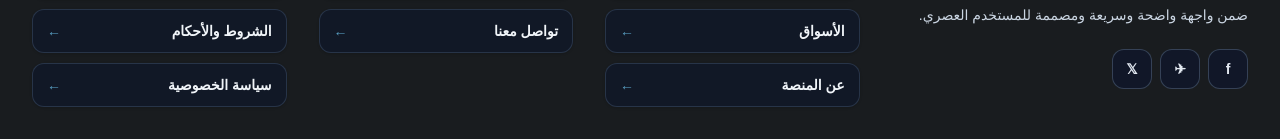
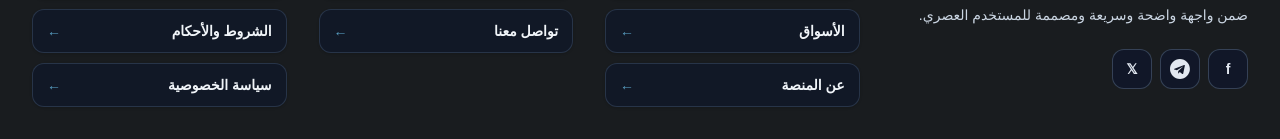
Before and after one commit to ffgg35646-ops/arab-trade, a Next.js app: page / in a window 1280 px wide. Shown: the part 2921-3060 px from the top of the page. Built offline with nearby package versions, Linux system fonts and the light colour scheme; no server answers.

Commit message:
Use proper Telegram brand icon in footer

```diff
--- a/components/Footer.tsx
+++ b/components/Footer.tsx
@@ -83,16 +83,22 @@ export default function Footer({ showOnInternal = false }: { showOnInternal?: bo
             <div className="mt-3 flex items-center gap-2 sm:mt-5">
               {[
                 ["f", "#"],
-                ["✈", "#"],
+                ["telegram", "#"],
                 ["𝕏", "#"],
               ].map(([icon, href], index) => (
                 <a
                   key={index}
                   href={href}
-                  aria-label="Social link"
+                  aria-label={icon === "telegram" ? "Telegram" : icon === "f" ? "Facebook" : "X"}
                   className="flex h-7 w-7 sm:h-10 sm:w-10 items-center justify-center rounded-xl border border-slate-600/70 bg-slate-900/80 text-slate-200 transition hover:border-sky-400/70 hover:bg-sky-400/10 hover:text-sky-300 focus-visible:outline-none focus-visible:ring-2 focus-visible:ring-sky-400"
                 >
-                  <span className="text-sm font-bold">{icon}</span>
+                  {icon === "telegram" ? (
+                    <svg viewBox="0 0 24 24" aria-hidden="true" className="h-4 w-4 sm:h-5 sm:w-5" fill="currentColor">
+                      <path d="M11.944 0C5.347 0 0 5.347 0 11.944s5.347 11.944 11.944 11.944 11.944-5.347 11.944-11.944S18.541 0 11.944 0zm5.866 8.177-1.966 9.267c-.148.657-.537.817-1.087.508l-3.006-2.215-1.45 1.397c-.16.16-.294.294-.603.294l.214-3.06 5.568-5.03c.242-.214-.053-.334-.375-.12l-6.88 4.332-2.966-.925c-.644-.2-.657-.644.134-.952l11.588-4.466c.537-.2 1.006.12.83.97z" />
+                    </svg>
+                  ) : (
+                    <span className="text-sm font-bold">{icon}</span>
+                  )}
                 </a>
               ))}
             </div>
```
